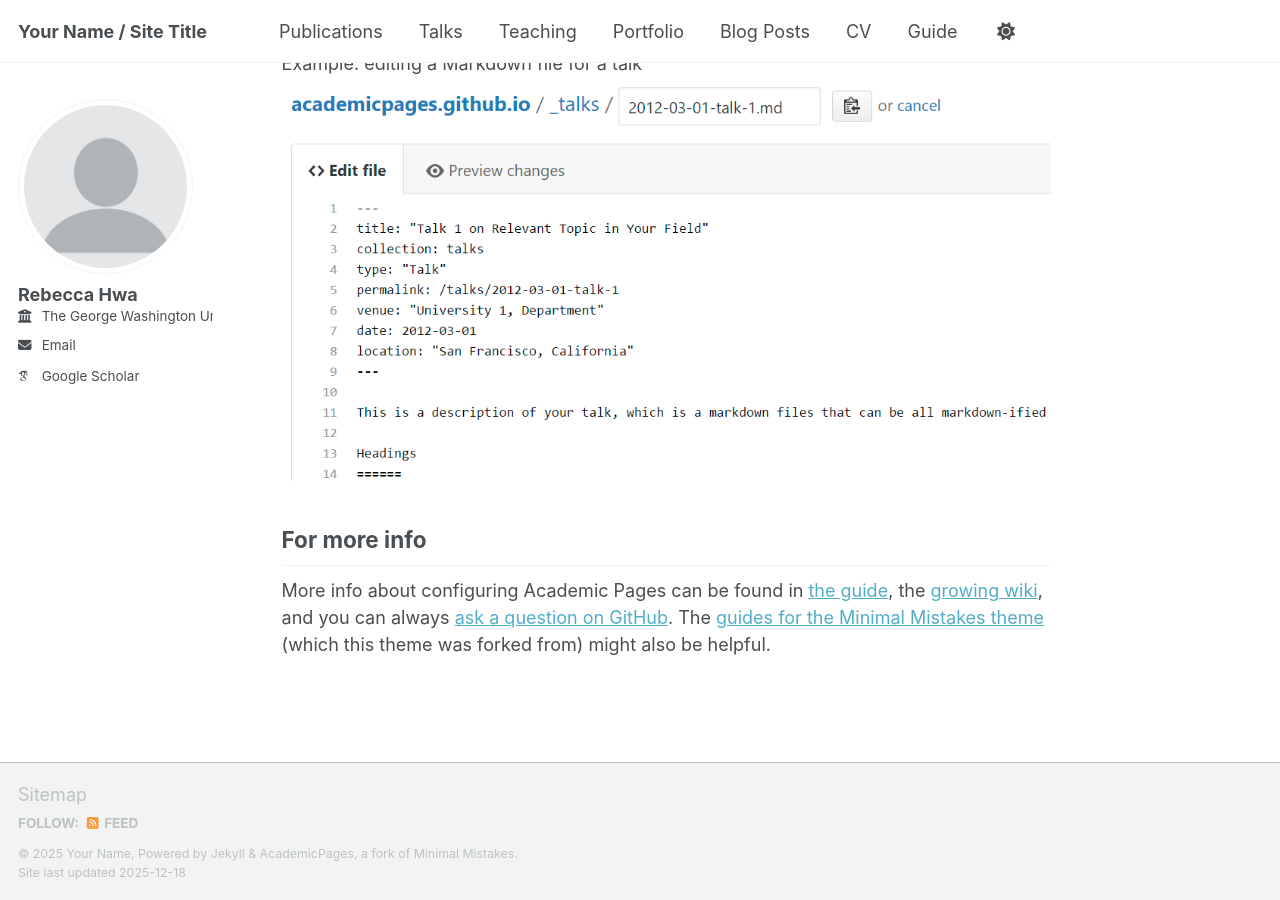
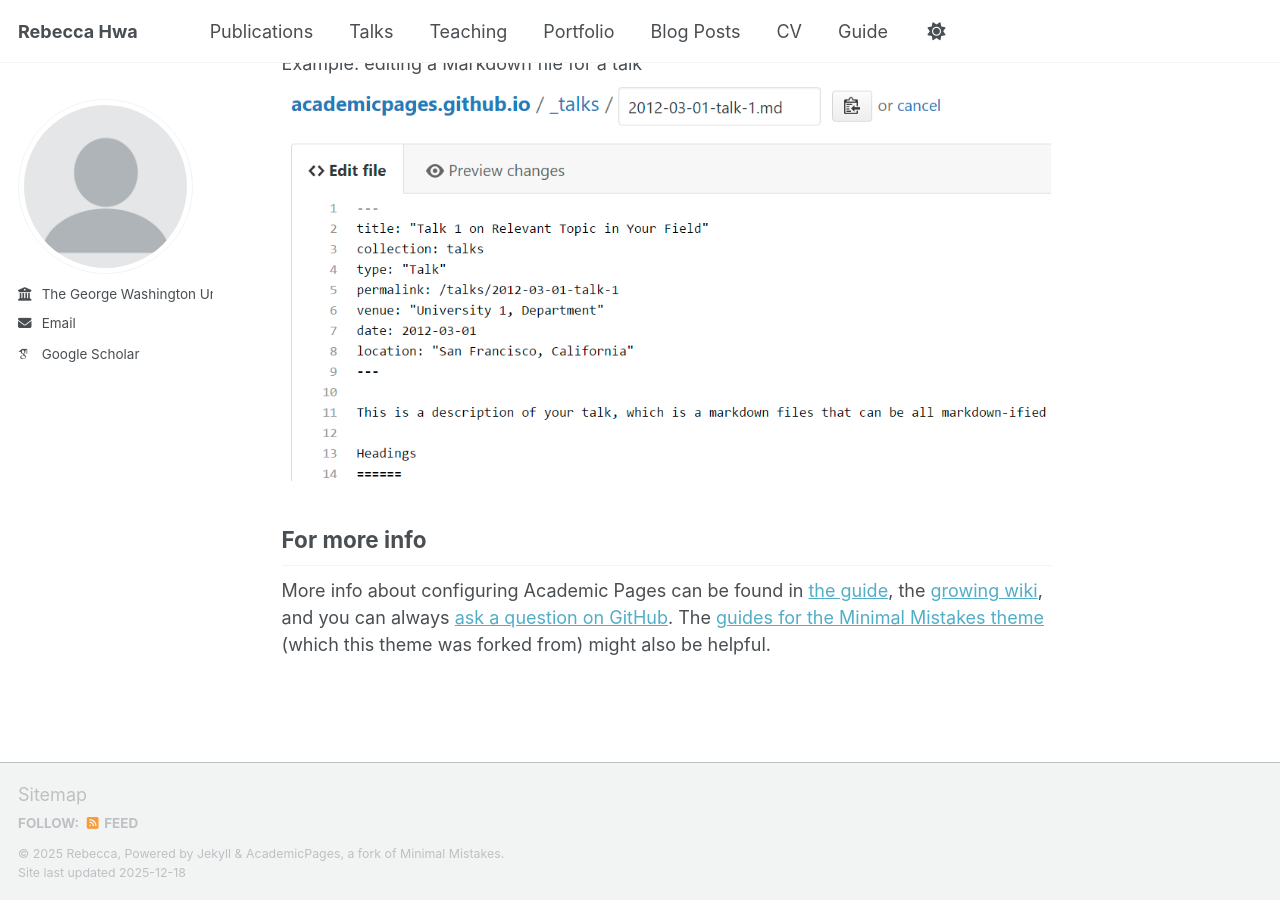
Before and after one commit to rebeccahwa/rebeccahwa.github.io, a Jekyll site: the page built from _pages/about.md, in a window 1280 px wide and 900 px high, scrolled down 2718 px. Built offline with Jekyll 4.4.1, drawn with Linux system fonts in a browser that asks for light colours; some web fonts are replaced; a script bundle is joined from its source files by our own code; library files that are not in the unit come from our copies.

Commit message:
Update _config.yml

```diff
--- a/_config.yml
+++ b/_config.yml
@@ -9,14 +9,14 @@
 # Basic Site Settings
 locale                   : "en-US"
 site_theme               : "default" # Currently available options are "default", "air"
-title                    : "Your Name / Site Title"
+title                    : "Rebecca Hwa"
 title_separator          : "-"
-name                     : &name "Your Name"
-description              : &description "Your Name's academic portfolio"   # Update this with a general description of your site, this is the default if not overridden by a page
-url                      : https://academicpages.github.io # The base hostname & protocol for your site e.g. "https://[your GitHub username].github.io",
+name                     : &name "Rebecca"
+description              : &description "Rebecca Hwa's academic portfolio"   # Update this with a general description of your site, this is the default if not overridden by a page
+url                      : https://rebeccahwa.github.io # The base hostname & protocol for your site e.g. "https://[your GitHub username].github.io",
                                                            # or if you already have some other page hosted on Github then use "https://[your GitHub username].github.io/[Your Repo Name]"
 baseurl                  : "" # the subpath of your site, e.g. "/blog"
-repository               : "academicpages/academicpages.github.io"
+repository               : "rebeccahwa/rebeccahwa.github.io"
 
 # Site Author - The following control what appear as part of the author content on the side bar.
 #               If a field is blank the icon and link will not appear, otherwise it will be shown.
@@ -24,7 +24,7 @@
 author:
   # Biographic information
   avatar           : "profile.png"
-  name             : "Rebecca Hwa"
+  name             : # "Rebecca Hwa"
   pronouns         : # example: "she/her"
   bio              : # "Short biography for the left-hand sidebar"
   location         : # "Earth"
```
